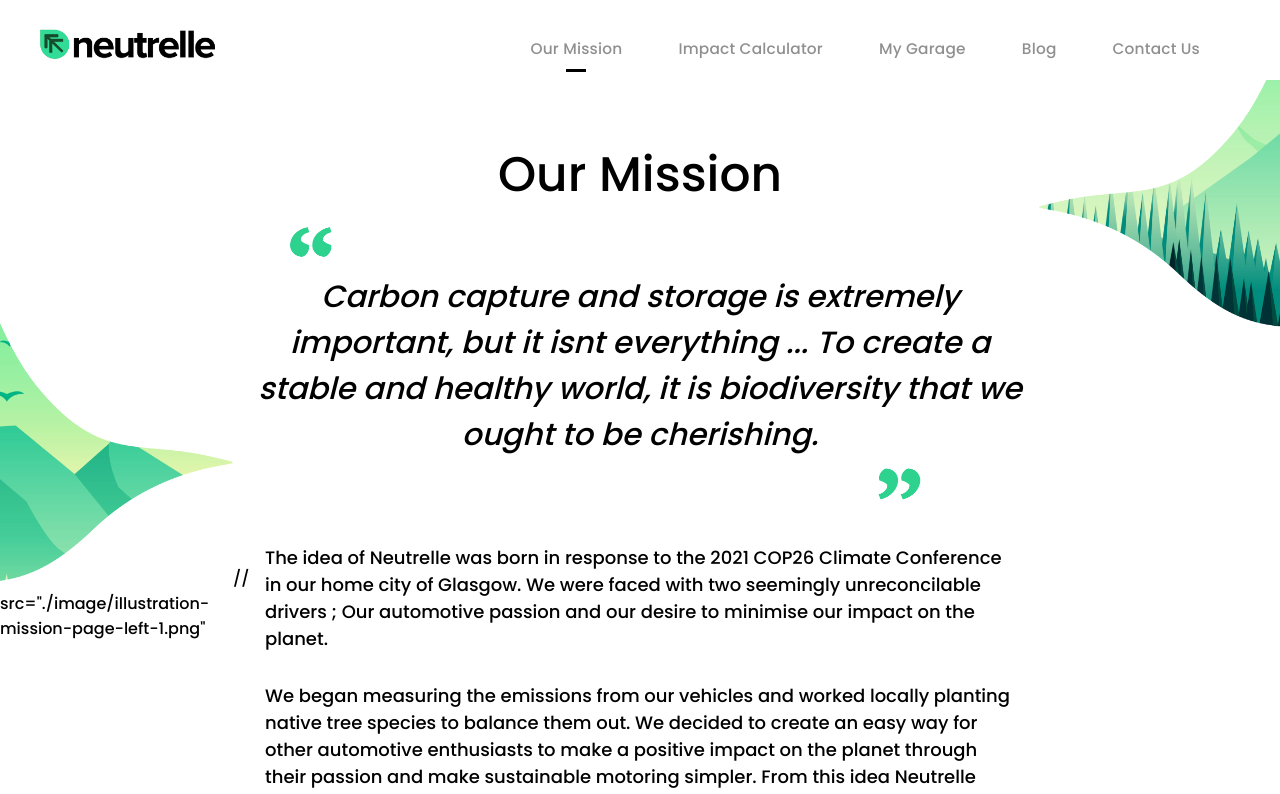
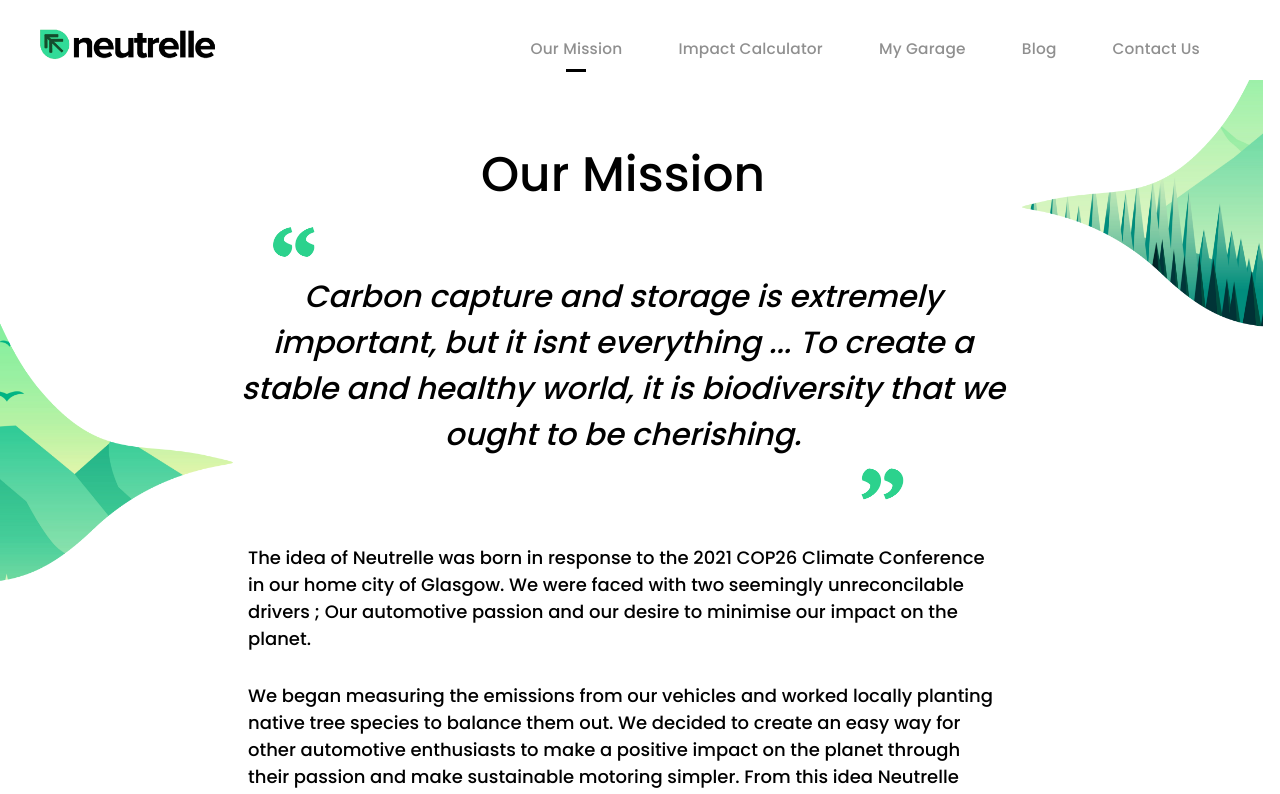
Before and after one commit to Aayshaparveen/neutrelle-demo, a React (Vite) app: page / in a window 1280 px wide. Shown: the top 794 px of the page. Built offline with nearby package versions, Linux system fonts and the light colour scheme.

Commit message:
change our mission Image

```diff
--- a/src/OurMission/index.jsx
+++ b/src/OurMission/index.jsx
@@ -7,7 +7,7 @@ const OurMission = () => {
           <img
             className="left-img"
             src={"./src/assets/image/illustration-mission-page-left-1.png"} alt="/"></img>
-            // src="./image/illustration-mission-page-left-1.png"
+            {/* // src="./image/illustration-mission-page-left-1.png" */}
         </div>
         <div className="Mission-container">
           <h2 className="main-heading">Our Mission</h2>
```
